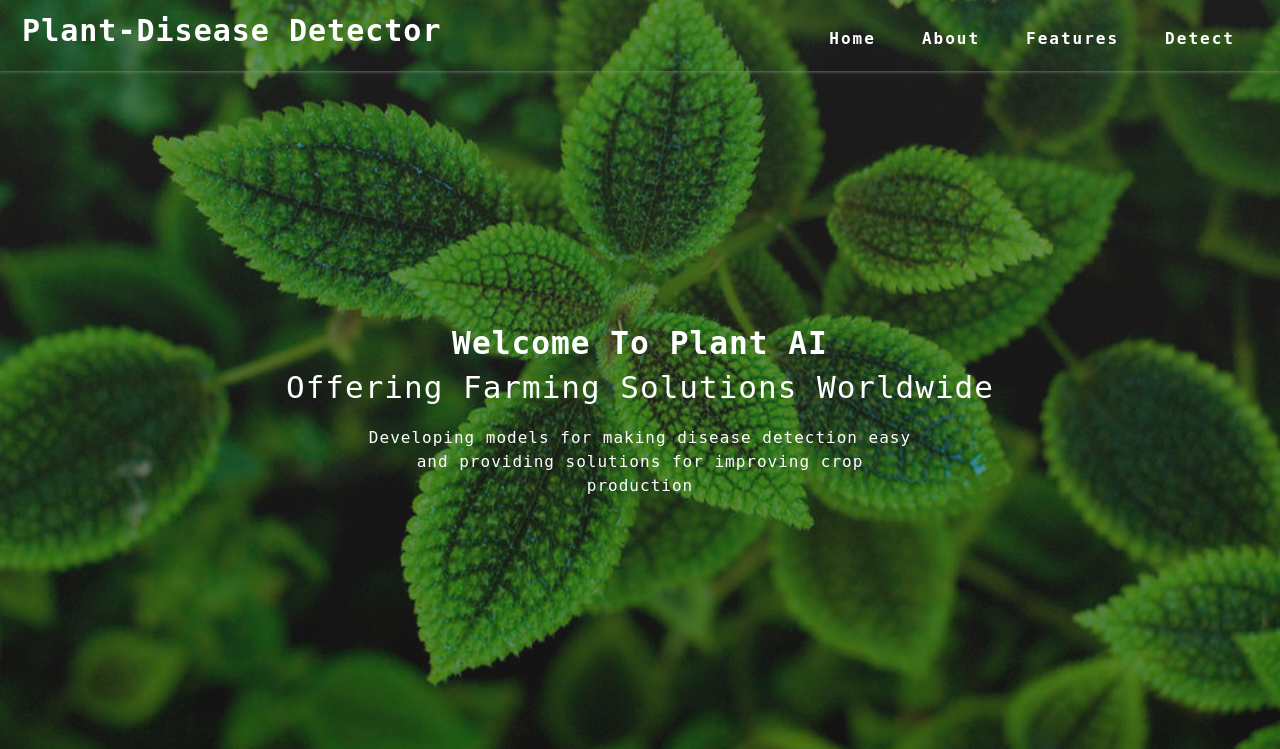
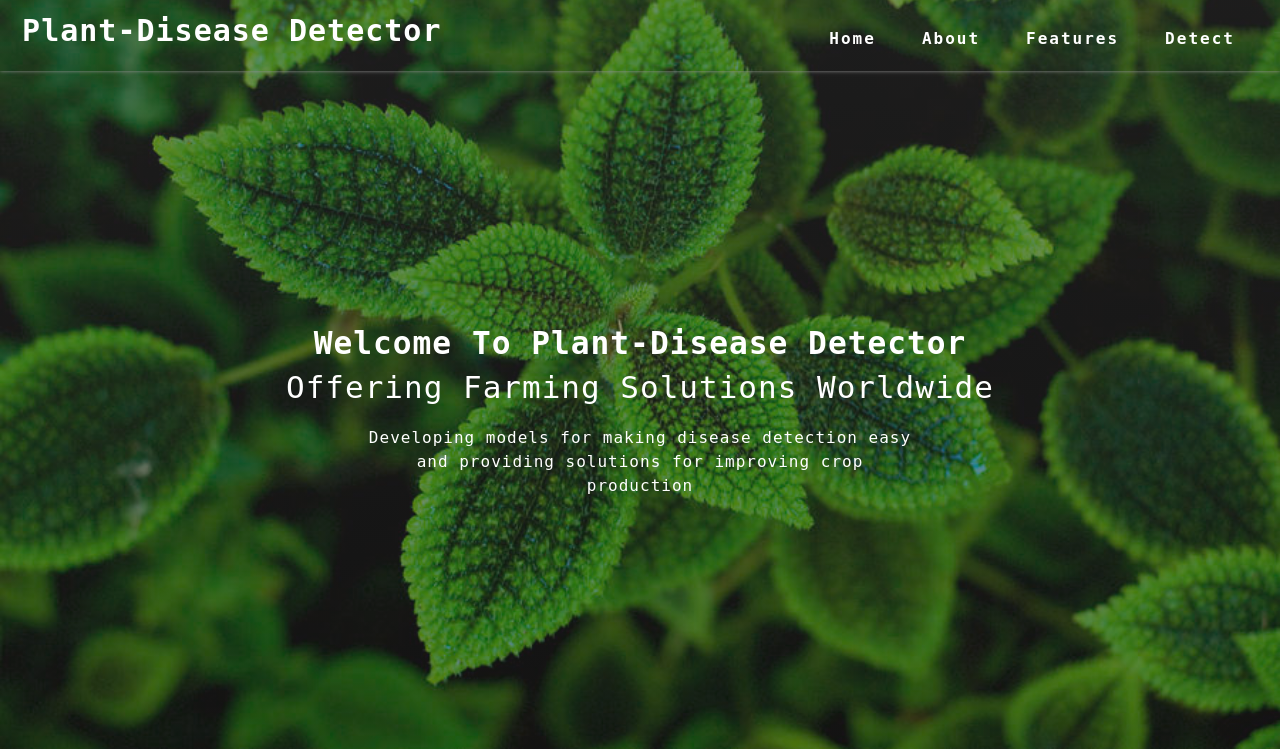
Before and after one commit to ipranasinghe/plantDisease, a Flask app: page / in a window 1280 px wide. Shown: the top 749 px of the page. Run offline with Flask 2, Linux system fonts and the light colour scheme; some libraries are stand-ins or nearby versions.

Commit message:
added db

```diff
--- a/Flask/templates/display.html
+++ b/Flask/templates/display.html
@@ -2,7 +2,7 @@
 <html>
 
 <head>
-  <title>Plant AI</title>
+  <title>Plant Disease Detector</title>
   <!--meta tags -->
   <meta charset="UTF-8">
   <meta name="viewport" content="width=device-width, initial-scale=1">
--- a/Flask/templates/index.html
+++ b/Flask/templates/index.html
@@ -2,7 +2,7 @@
 <html>
 
 <head>
-  <title>Plant AI</title>
+  <title>Plant-Disease Detector</title>
   <!--meta tags -->
   <meta charset="UTF-8">
   <meta name="viewport" content="width=device-width, initial-scale=1">
@@ -49,7 +49,7 @@
     <div class="main-banner text-center">
       <div class="container">
         <div class="style-banner">
-          <h4 class="mb-2">Welcome To Plant AI</h4>
+          <h4 class="mb-2">Welcome To Plant-Disease Detector</h4>
           <h5>Offering Farming Solutions Worldwide
           </h5>
         </div>
```
